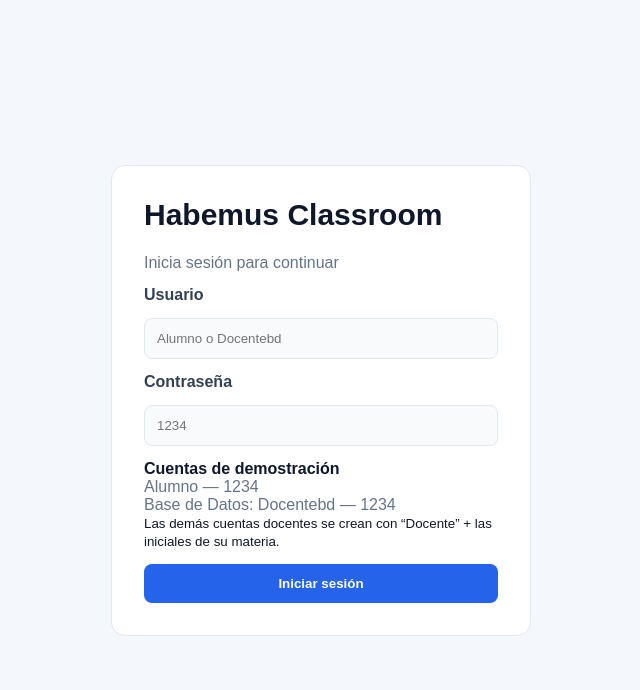
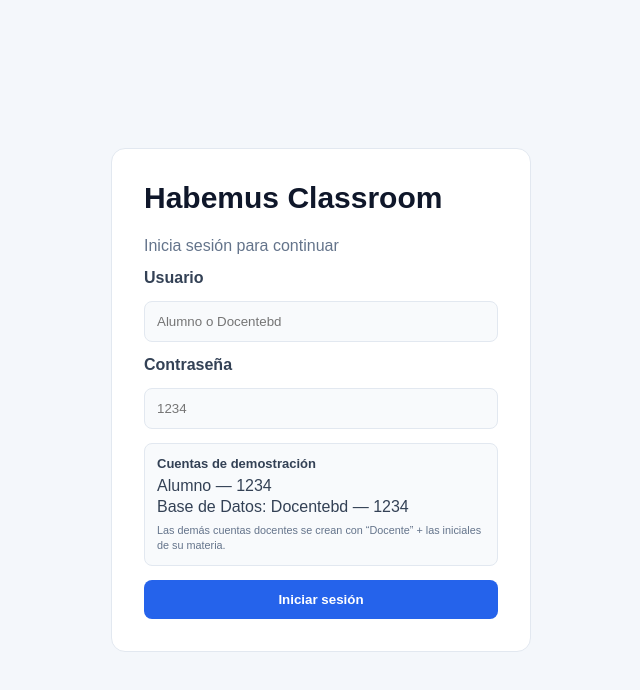
Before and after one commit to sebastianvaldez364/C-Users-pc-Documents-HTML-cesun-backend2-cesun-backend2-proyecto-main, a React (Vite) app in the folder habemus-classroom/: page /login in a window 1280 px wide. Shown: the top 690 px of the page, without its empty margins (319-959 px from the left). Built offline with nearby package versions, Linux system fonts and the light colour scheme; no server answers.

Commit message:
Mejora la ayuda de cuentas demo en login

```diff
--- a/habemus-classroom/src/App.css
+++ b/habemus-classroom/src/App.css
@@ -3161,3 +3161,15 @@ main p {
 @media (max-width: 650px) {
   .lector-voz { order: 4; width: 100%; flex-wrap: wrap; }
 }
+
+.login-demo {
+  padding: 12px;
+  border: 1px solid var(--border);
+  border-radius: 8px;
+  background: var(--surface-2);
+  color: var(--text-2);
+  font-size: 13px;
+}
+.login-demo strong { display: block; margin-bottom: 6px; }
+.login-demo p { margin: 3px 0; color: var(--text-2); }
+.login-demo small { display: block; margin-top: 7px; color: var(--muted); line-height: 1.4; }
```
